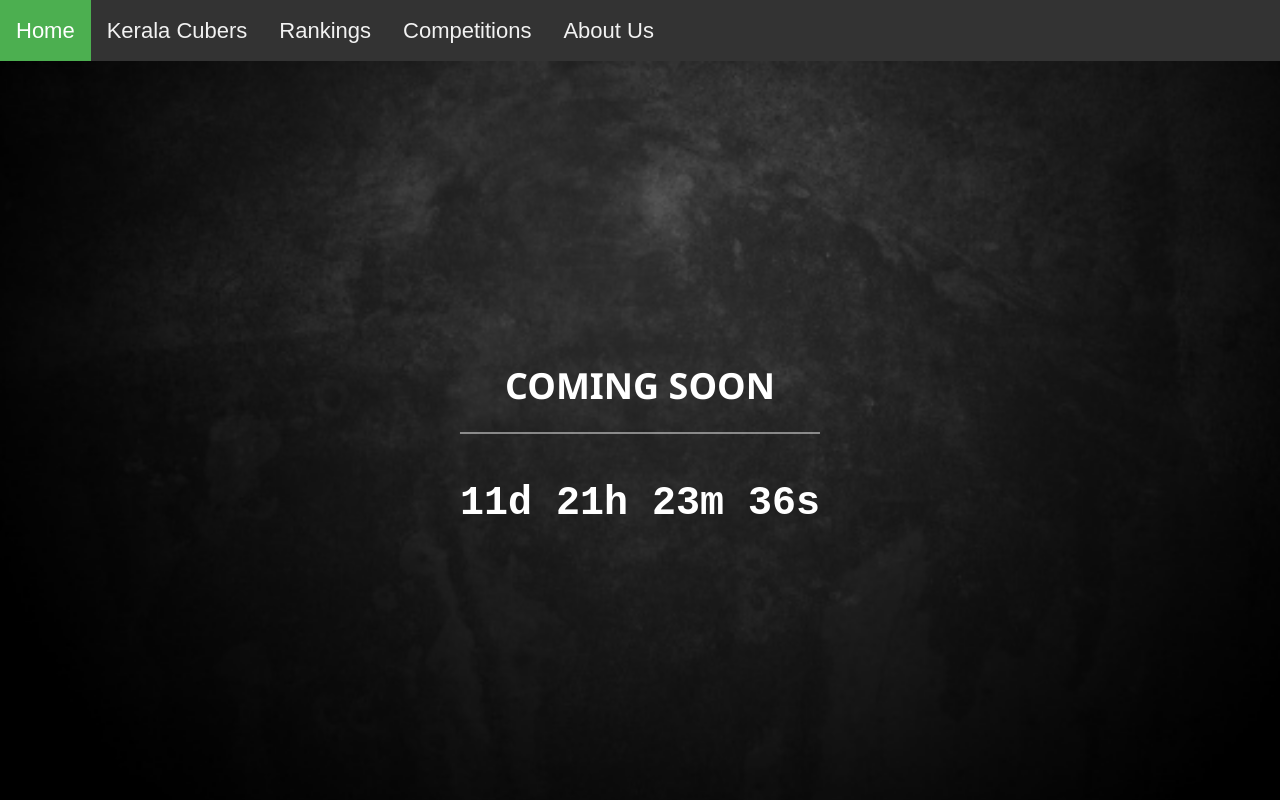
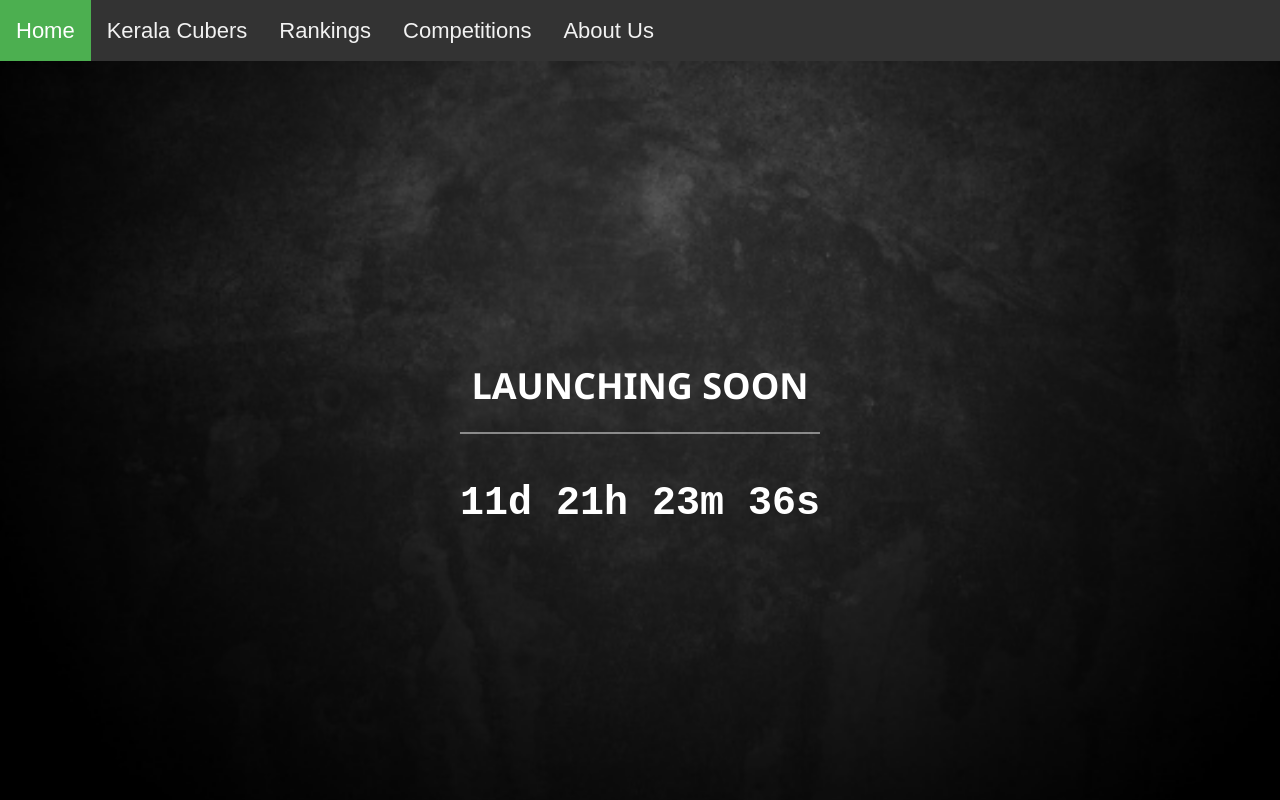
Before and after one commit to cubingkerala/cubingkerala.github.io, a plain HTML site: page index.html in a window 1280 px wide. Shown: the top 800 px of the page. Drawn offline with Linux system fonts and the light colour scheme.

Commit message:
Update index.html

```diff
--- a/index.html
+++ b/index.html
@@ -149,7 +149,7 @@ body {
 <div class="bgimg">
 
   <div class="middle">
-    <h1><b>COMING SOON</b></h1>
+    <h1><b>LAUNCHING SOON</b></h1>
     <hr>
     <b><p id="demo" style="font-size:40px"></p></b>
   </div>
```
